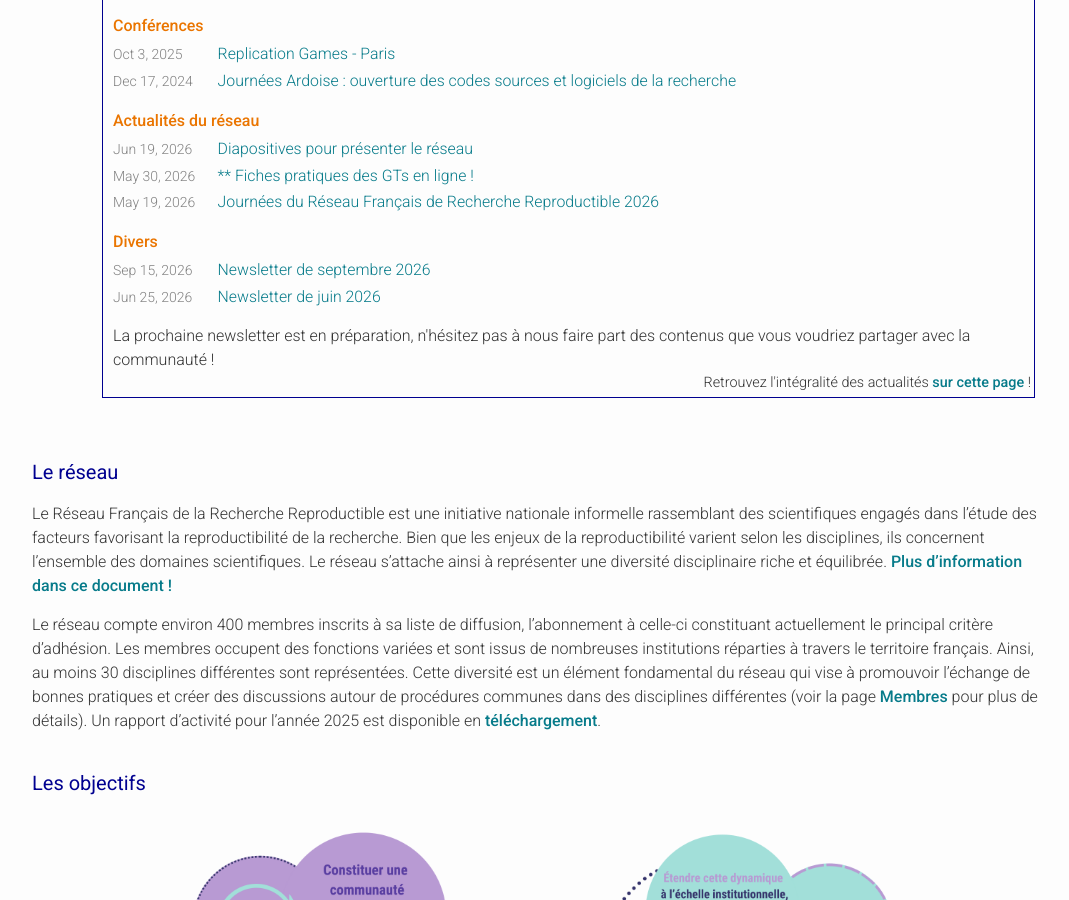
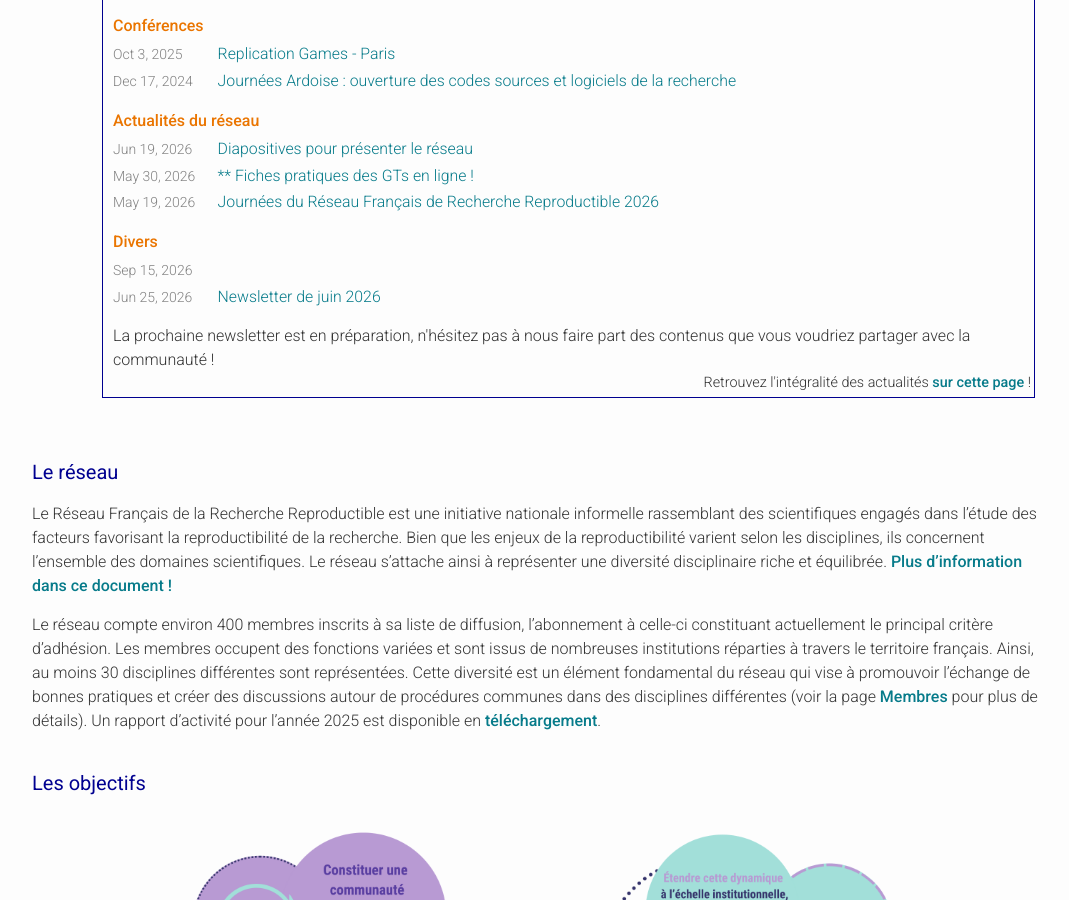
Before and after one commit to FR-RN/FR-RN, a Jekyll site: the page built from index.md, in a window 1280 px wide and 900 px high, scrolled down 642 px. Shown: the whole window, without its empty margins (98-1167 px from the left). Built offline with Jekyll 4.4.1, drawn with Linux system fonts in a browser that asks for light colours; some web fonts are replaced; comment, search, counter and statistics services are not loaded.

Commit message:
newsletter septembre 26

```diff
--- a/_posts/2026-09-15-newsletter.md
+++ b/_posts/2026-09-15-newsletter.md
@@ -1,6 +1,6 @@
 ---
 layout: page
-title:  "Newsletter de septembre 2026"
+title:  " "
 date:   2026-09-15 09:00 +0100
 categories: newsletter
 ---
@@ -9,7 +9,7 @@
 
 ## Agenda
 
-* Le prochain webinaire "Enjeux de reproductibilité à travers le prisme des mobilités et la revue de deux articles", présenté par Christine Buisson (Univ. Eiffel/Emob-lab), aura lieu le vendredi 18 septembre à 14h00. Plus d'informations sur [cette page](https://www.recherche-reproductible.fr/webinaires/2026/09/18/repro-mobilite.html).
+* Le prochain **webinaire** "Enjeux de reproductibilité à travers le prisme des mobilités et la revue de deux articles", présenté par Christine Buisson (Univ. Eiffel/Emob-lab), aura lieu le vendredi 18 septembre à 14h00. Plus d'informations sur [cette page](https://www.recherche-reproductible.fr/webinaires/2026/09/18/repro-mobilite.html).
 * La **1/2 journée des doctorants** aura lieu en ligne le 8 Octobre à 14h. Le lien de visio sera disponible sur le site très prochainement.
 * La prochaine **réunion des membres du réseau** aura lieu en visio le 6 novembre à 14h. Elle permet de faire le point sur les différentes actions qui ont été initiées et les projets à venir.
 
@@ -31,10 +31,11 @@
 ## Publications
 
 * *The problem of pseudoreplication in neuroscientific studies: is it
-affecting your analysis?*  Lazic, S.E. *BMC Neurosci 11, 5 (2010)*. <a href="https://doi.org/10.1186/1471-2202-11-5">https://doi.org/10.1186/1471-2202-11-5(),
+affecting your analysis?*  Lazic, S.E. *BMC Neurosci 11, 5 (2010)*, [https://doi.org/10.1186/1471-2202-11-5](https://doi.org/10.1186/1471-2202-11-5),
 [URL](https://link.springer.com/article/10.1186/1471-2202-11-5).
 * *Open science, reproducibility, and transparency in ecology*, S. M. Powers, and S. E. Hampton. 2019, * Ecological Applications 29(1):e01822. 10.1002/eap.1822*, [PDF](https://esajournals.onlinelibrary.wiley.com/doi/pdf/10.1002/eap.1822).
 * *Workflow Abstractions for Automatic Modularity: Improving Workflow Code Reusability*, Marchment, George, Sarah Cohen-Boulakia, Alain Denise, et Frédéric Lemoine, 2027. *Future Generation Computer Systems 187: 108776*, [doi:10.1016/j.future.2026.108776](https://www.sciencedirect.com/science/article/pii/S0167739X26004103).
+
 
 
 <a href="https://www.linkedin.com/company/réseau-français-de-la-recherche-reproductible/">
```
